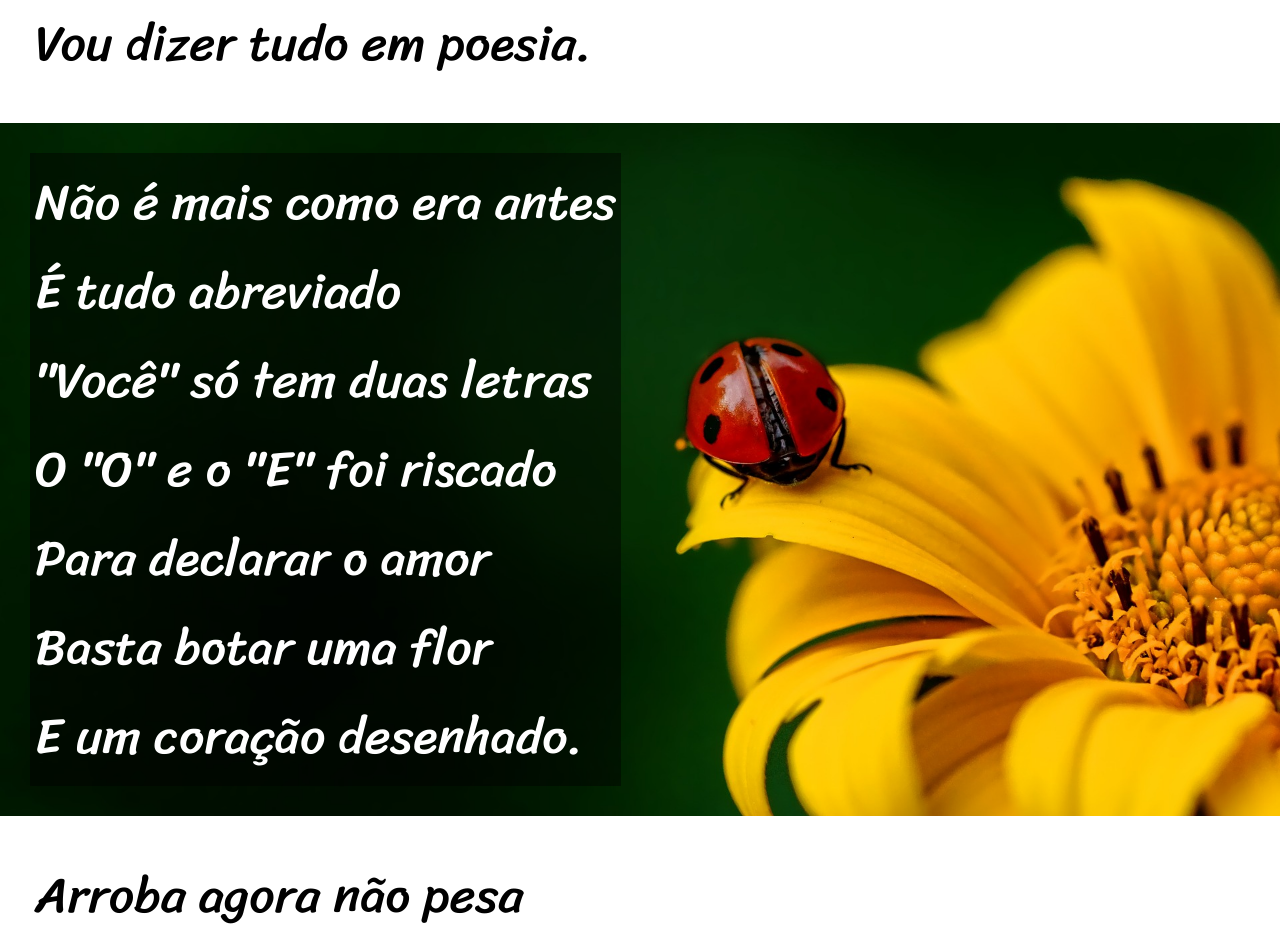
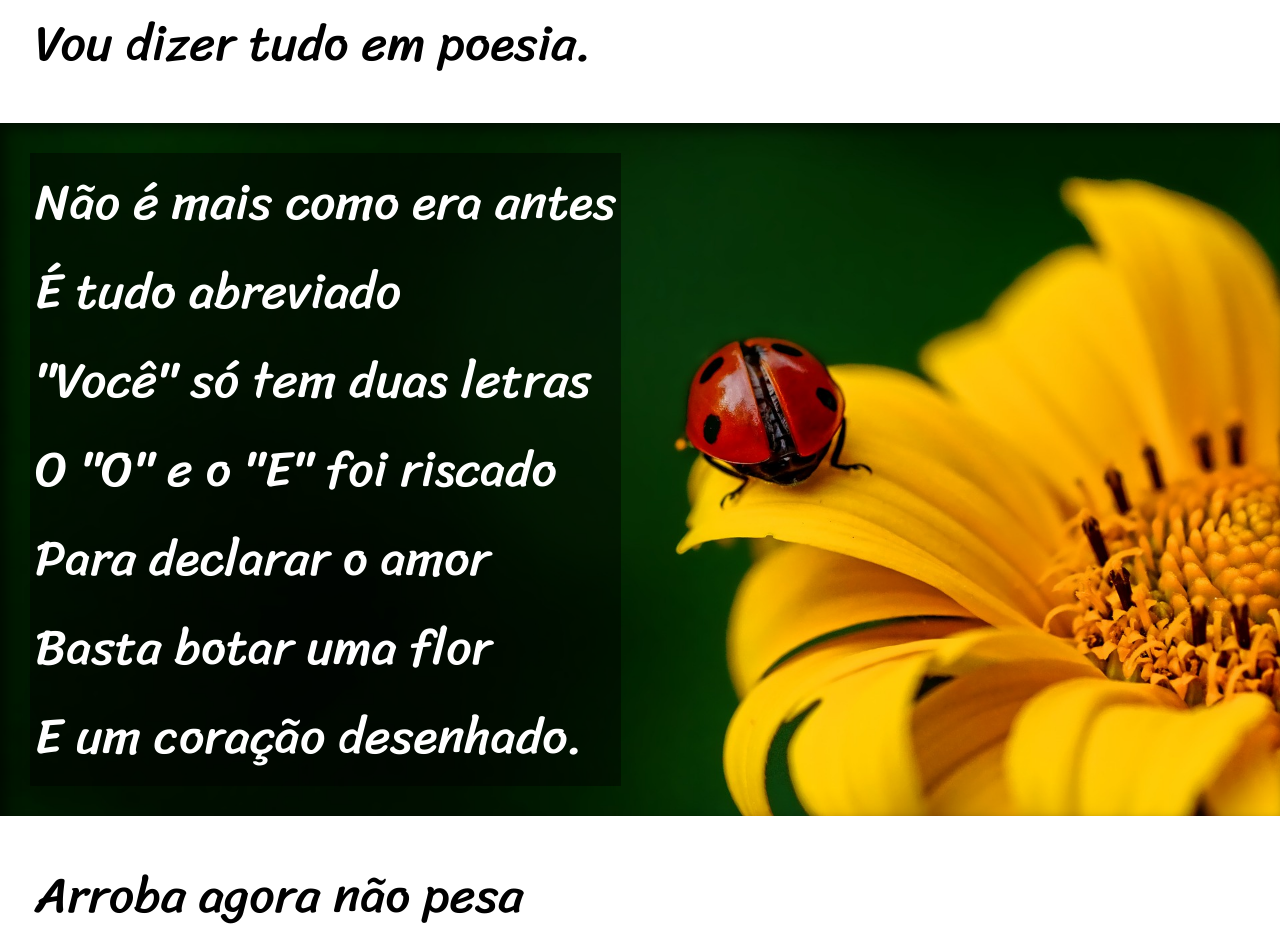
Before and after one commit to daniwells/HTML-CSS, a PHP site: page / in a window 1280 px wide. Shown: the part 883-1822 px from the top of the page. Run offline with PHP 8.4, Linux system fonts and the light colour scheme.

Commit message:
Update style.css

```diff
--- a/exercícios/desafio005/style.css
+++ b/exercícios/desafio005/style.css
@@ -15,9 +15,9 @@
 
 :root {
     --font_padrao: Arial, Verdana, Helvetica, sans-serif ;
-    --font1: 'Siracha';
-    --font2: 'Passion_One';
-    --font3: 'Passion_normal'
+    --font1: 'Siracha', Verdana, Helvetica, sans-serif;
+    --font2: 'Passion_One', Verdana, Helvetica, sans-serif;
+    --font3: 'Passion_normal', Verdana, Helvetica, sans-serif;
 }
 
 body {
@@ -95,10 +95,12 @@ p.p_main {
 }
 
 #fundo_flor {
+    background-color: rgba(0, 0, 0, 0.575);
     background-image: url('imagens/background001.jpg');
     background-position: right center;
     background-size: cover;
     background-attachment: fixed;
+    box-shadow: inset 6px 6px 13px 0px rgba(0, 0, 0, 0.562);
 }
 
 #fundo_livro {
@@ -106,6 +108,7 @@ p.p_main {
     background-position: right center;
     background-size: cover;
     background-attachment: fixed;
+    box-shadow: inset 6px 6px 13px 0px rgba(0, 0, 0, 0.562);
 }
 
 section {
```
